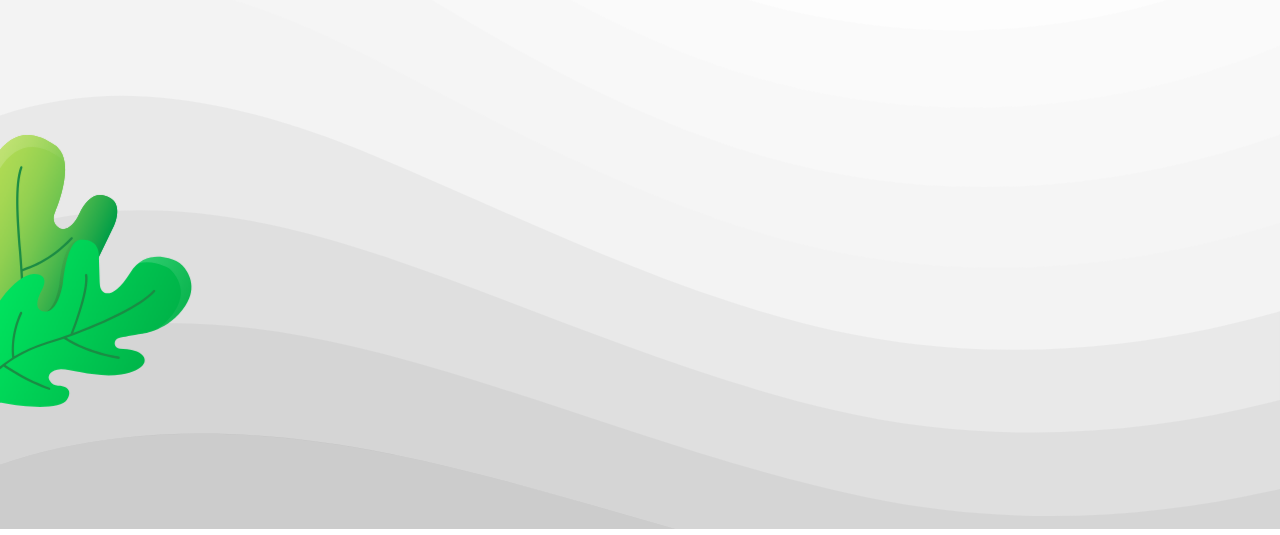
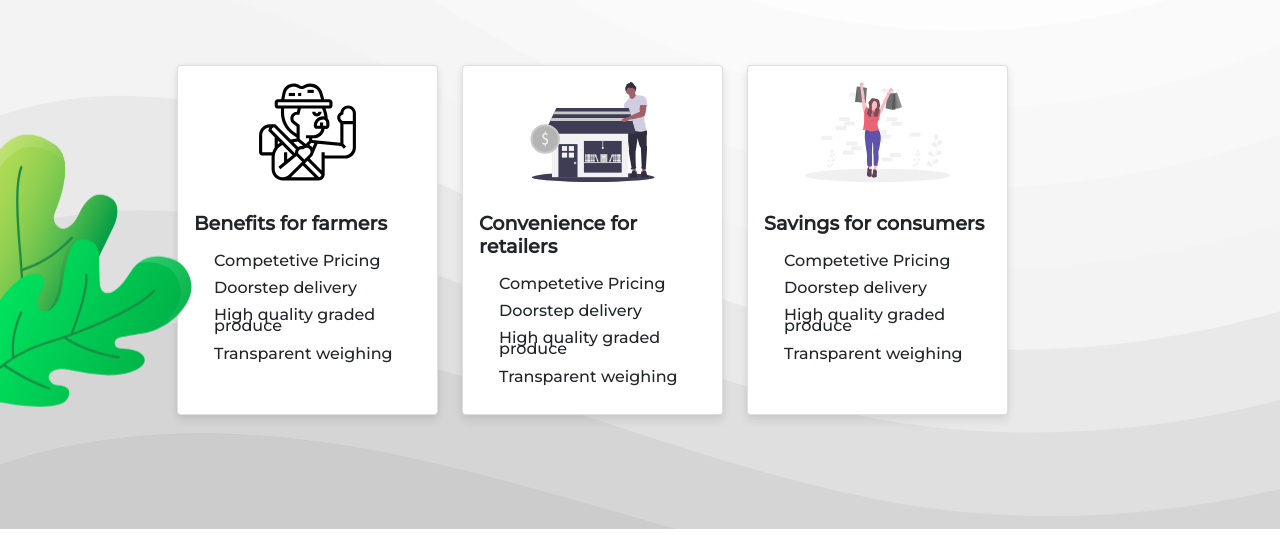
Before and after one commit to akshay-vinod/Jaiveekam, a React (Create React App) app: page / in a window 1280 px wide. Shown: the part 926-1461 px from the top of the page. Built offline with nearby package versions, Linux system fonts and the light colour scheme.

Commit message:
bg image rearranged

```diff
--- a/src/components/Cards.css
+++ b/src/components/Cards.css
@@ -1,5 +1,6 @@
-.bgpattern{
-  z-index: -2;
+.bgpattern {
+  position: absolute;
+  z-index: 0;
   width: 100%;
 }
 .icons {
--- a/src/components/Cards.js
+++ b/src/components/Cards.js
@@ -3,7 +3,7 @@ import "./Cards.css";
 const Cards = () => {
   return (
     <div>
-        <img src="/images/Liquid-Cheese3.svg" className="bgpattern" />
+      <img src="/images/Liquid-Cheese3.svg" className="bgpattern" />
       <div className="leaf">
         <img className="adjleaf" src="/images/leaf.svg" />
       </div>
```
